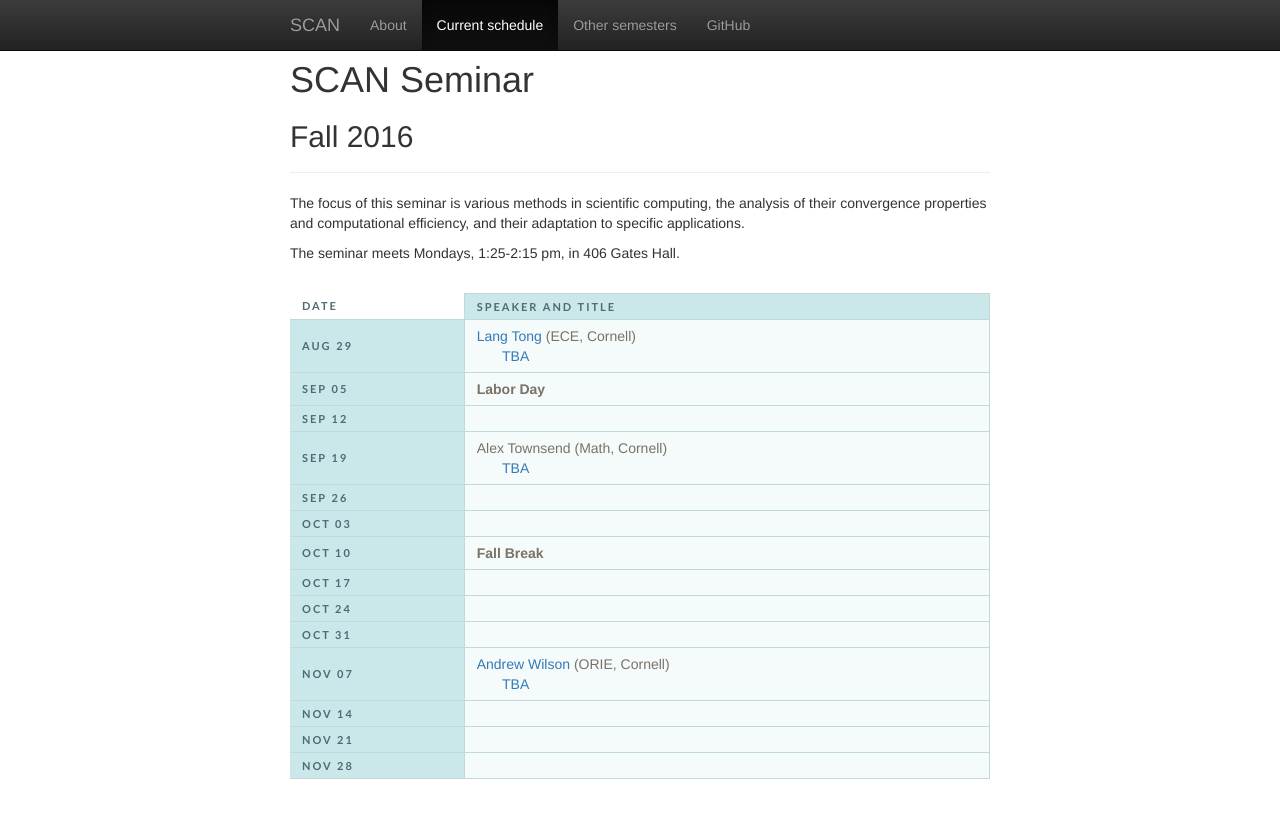
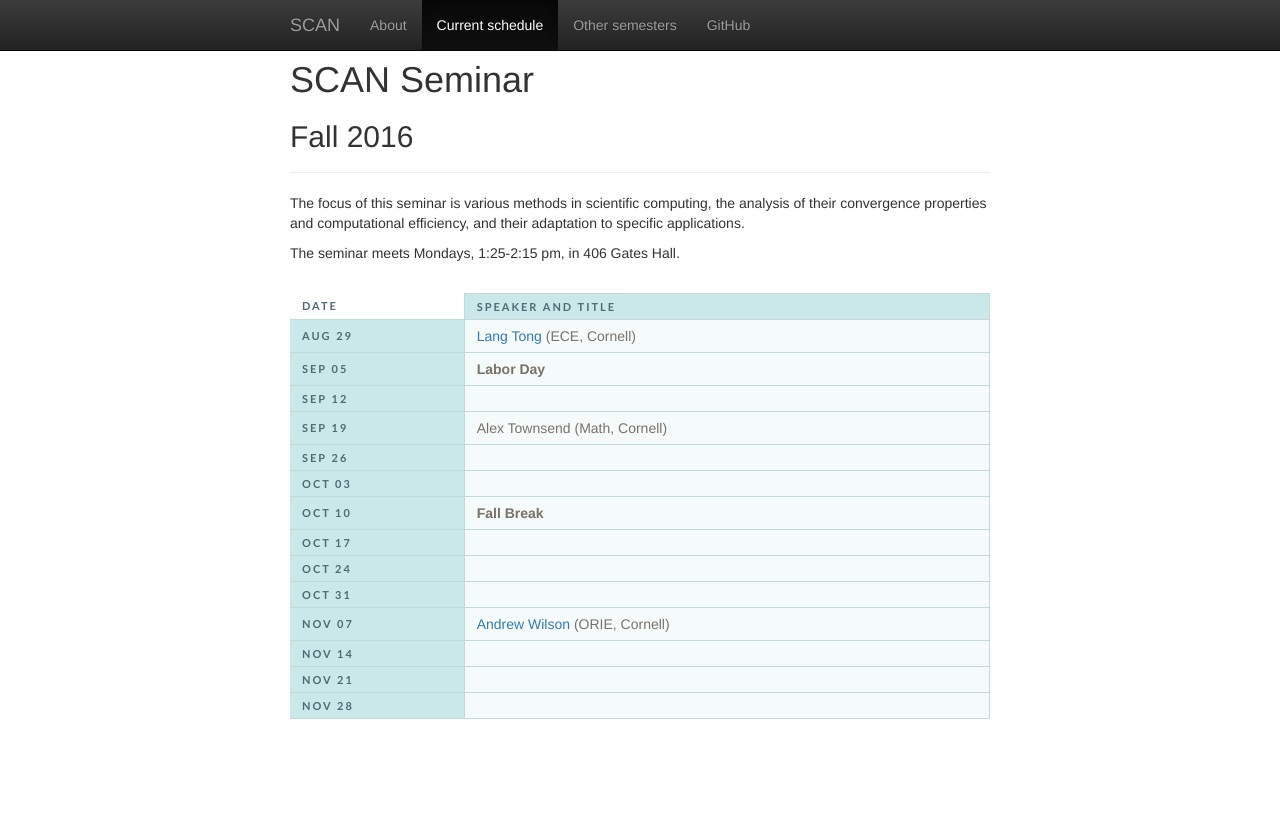
Before and after one commit to cornell-scan/cornell-scan.github.io, a Jekyll site: the page built from index.md, in a window 1280 px wide. Shown: the top 818 px of the page. Built offline with Jekyll 4.4.1, drawn with Linux system fonts in a browser that asks for light colours; nearby versions of some CDN libraries.

Commit message:
Removed "TBA" titles.

```diff
--- a/_includes/schedule.html
+++ b/_includes/schedule.html
@@ -34,11 +34,11 @@
       {{ talk.speaker.name }}
       {% endif %}
       {% if talk.speaker.affil %}({{ talk.speaker.affil }}){% endif %}
-      {% if talk.title %}
+      {% if talk.title %}{% if talk.title != "TBA" %}
       <div style="text-indent: 5%;">
       <a href="{% if talk.abstract_url %}{{ talk.abstract_url }}{% else %}{{ site.baseurl }}{{ talk.url }}{% endif %}">{{ talk.title }}</a>
       </div>
-      {% endif %}
+      {% endif %}{% endif %}
     </td>
     {% else %}
     <td class="alt"></td>
```
